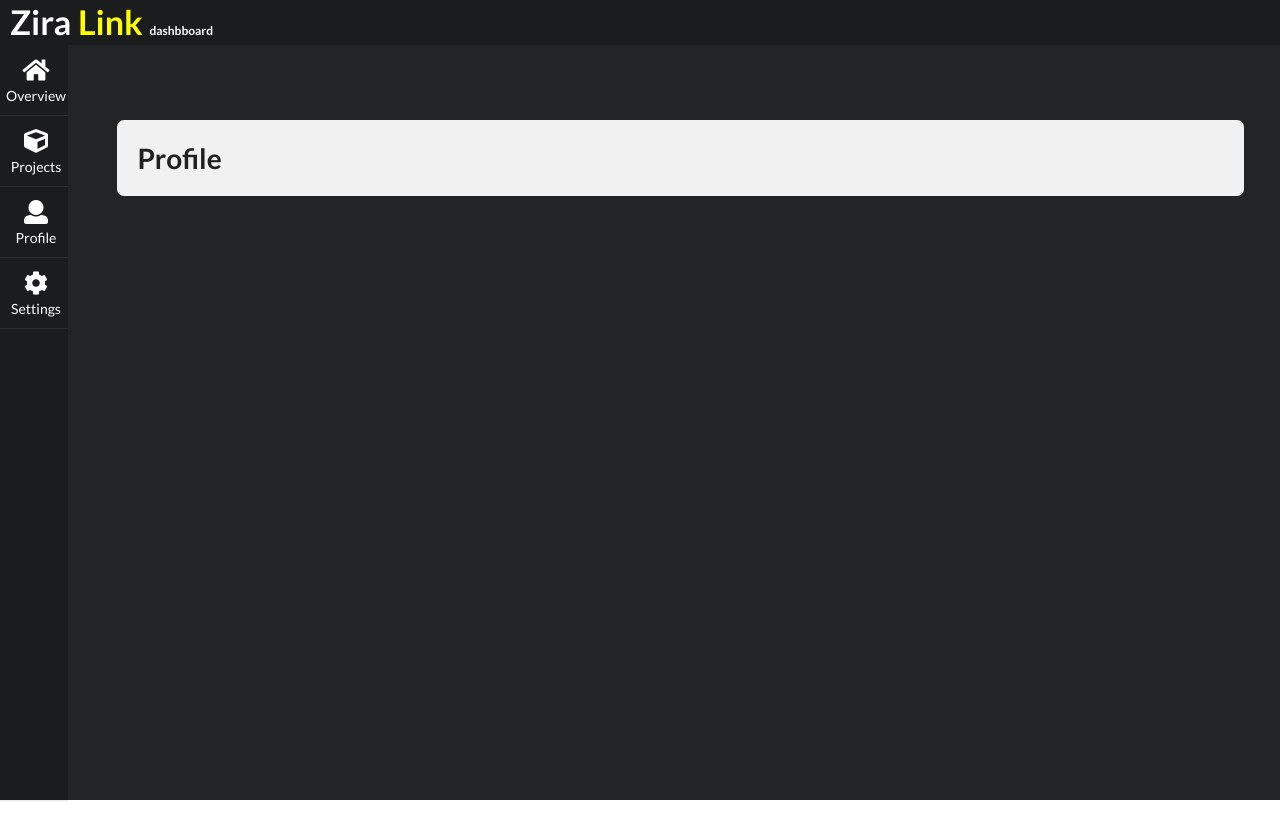
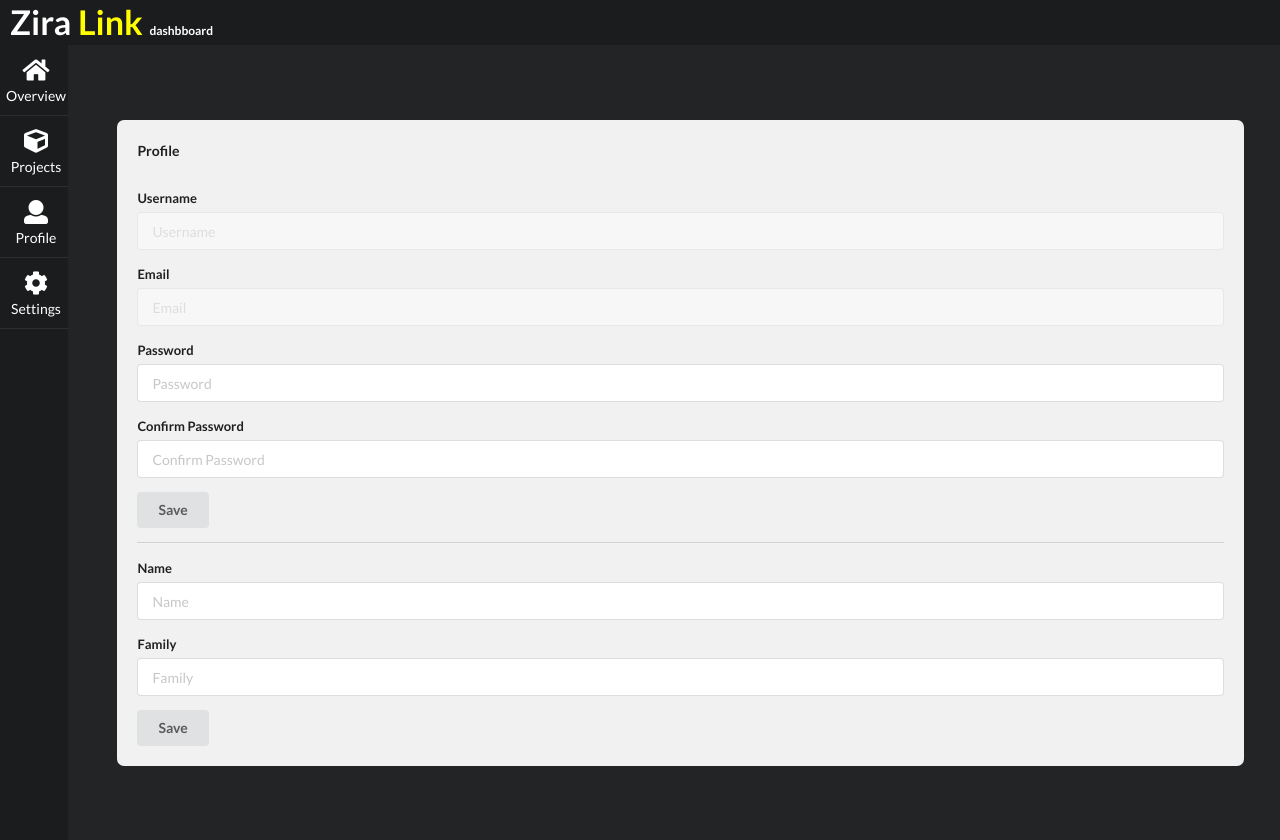
Before and after one commit to saeedmaghdam/ZiraLink.Web, a React (Create React App) app in the folder src/: page /profile in a window 1280 px wide. Before the commit the page ends 800 px from the top, so only its background shows below. Built offline with nearby package versions, Linux system fonts and the light colour scheme.

Commit message:
added profile page

```diff
--- a/src/src/components/profile/profile.jsx
+++ b/src/src/components/profile/profile.jsx
@@ -1,3 +1,54 @@
-const Profile = () => <h1>Profile</h1>
+const Profile = () => {
+  return (
+    <div className="ui grid">
+      <div className="row">
+        <div className="fifteen wide column">
+          <div className="ui breadcrumb">
+            <div className="active section">Profile</div>
+          </div>
+        </div>
+      </div>
+      <div className="row">
+        <div className="sixteen wide column">
+          <form className="ui form">
+            <div className="field">
+              <label>Username</label>
+              <input placeholder="Username" disabled />
+            </div>
+            <div className="field">
+              <label>Email</label>
+              <input placeholder="Email" disabled />
+            </div>
+            <div className="field">
+              <label>Password</label>
+              <input placeholder="Password" />
+            </div>
+            <div className="field">
+              <label>Confirm Password</label>
+              <input placeholder="Confirm Password" />
+            </div>
+            <button className="ui button" type="submit">
+              Save
+            </button>
+          </form>
+          <div class="ui divider"></div>
+          <form className="ui form">
+            <div className="field">
+              <label>Name</label>
+              <input placeholder="Name" />
+            </div>
+            <div className="field">
+              <label>Family</label>
+              <input placeholder="Family" />
+            </div>
+            <button className="ui button" type="submit">
+              Save
+            </button>
+          </form>
+        </div>
+      </div>
+    </div>
+  );
+};
 
 export default Profile;
```
